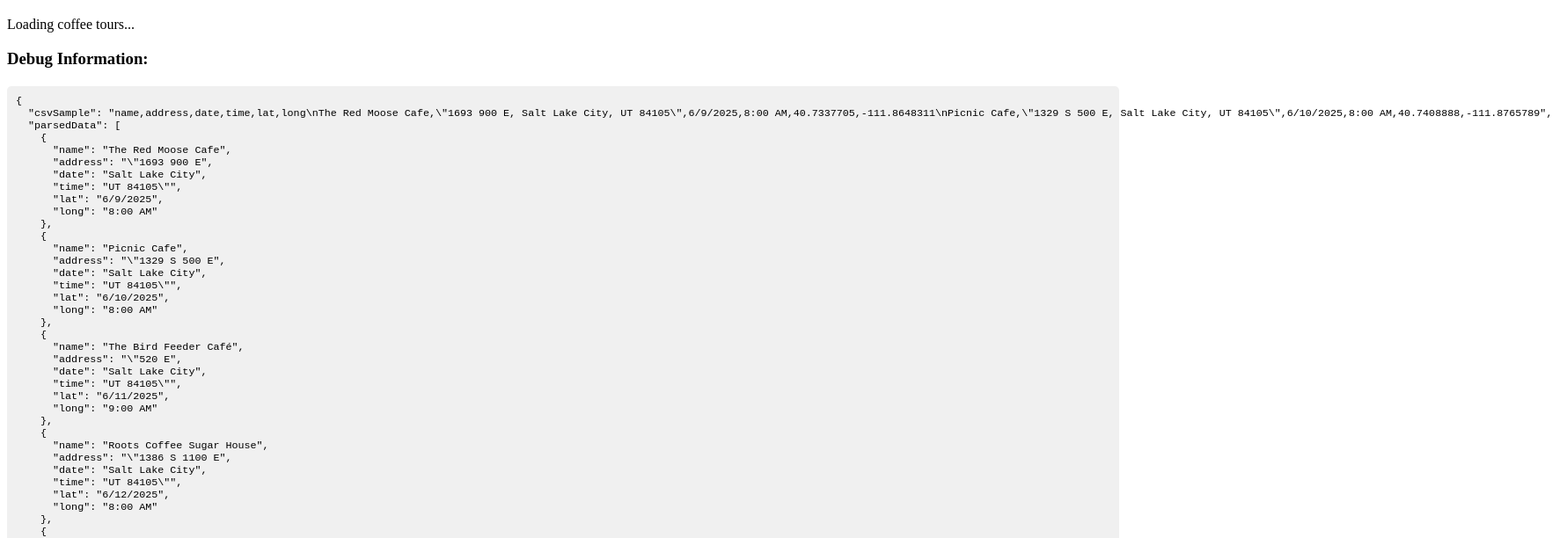
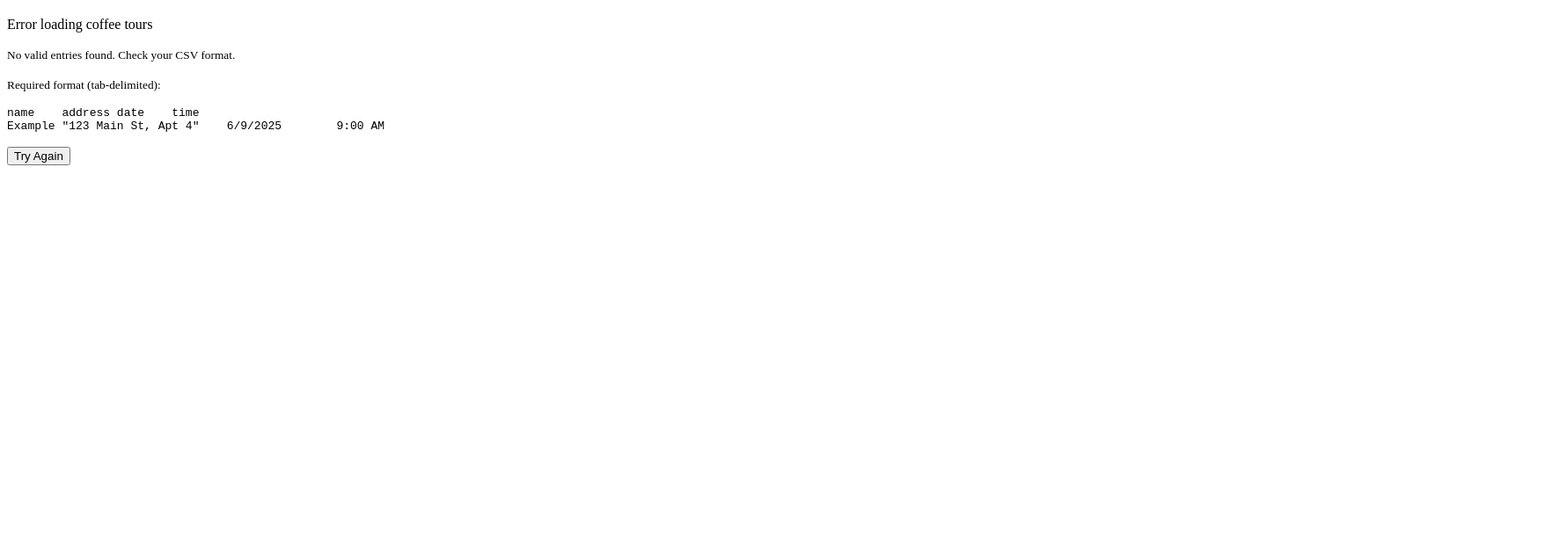
Before and after one commit to dciarl90/dciarl90.github.io, a plain HTML site: page coffee.html in a window 1280 px wide. Shown: the part 61-673 px from the top of the page at 88% size, 1764 px wide, since content can reach past the window. Drawn offline with Linux system fonts and the light colour scheme.

Commit message:
Update coffee.html

```diff
--- a/coffee.html
+++ b/coffee.html
@@ -3,16 +3,7 @@
 <head>
     <title>Sunday Morning Coffee Tour</title>
     <style>
-        /* [Keep all previous styles] */
-        .debug-info {
-            font-family: monospace;
-            white-space: pre;
-            background: #f0f0f0;
-            padding: 10px;
-            margin-top: 20px;
-            border-radius: 5px;
-            font-size: 0.9em;
-        }
+        /* [Keep all your existing styles] */
     </style>
 </head>
 <body>
@@ -20,100 +11,97 @@
     <div id="coffee-tours-container">
         <div class="loading">Loading coffee tours...</div>
     </div>
-    <div id="debug-container" style="display:none;"></div>
 
     <script>
-        // Debug function to show raw data
-        function showDebugInfo(data) {
-            const debugDiv = document.getElementById('debug-container');
-            debugDiv.style.display = 'block';
-            debugDiv.innerHTML = '<h3>Debug Information:</h3><div class="debug-info">' +
-                                JSON.stringify(data, null, 2) + '</div>';
-        }
+        // Robust CSV parser that handles commas in fields (tab-delimited)
+        function parseCSV(csvText) {
+            const lines = csvText.split('\n');
+            if (lines.length < 2) return []; // Need header + at least one row
 
-        // Enhanced date parser for M/D/YYYY format
-        function parseMDYDate(dateString) {
-            if (!dateString) return null;
+            // Get headers (first line)
+            const headers = lines[0].split('\t').map(h => h.trim().toLowerCase());
 
-            try {
-                const parts = dateString.split('/').map(part => parseInt(part, 10));
-                if (parts.length !== 3 || parts.some(isNaN)) return null;
-
-                // Note: Months are 0-based in JavaScript Date
-                const date = new Date(parts[2], parts[0] - 1, parts[1]);
-
-                // Validate the date actually matches the input (handles invalid dates like 2/30/2023)
-                if (date.getMonth() + 1 !== parts[0] || date.getDate() !== parts[1]) {
-                    return null;
-                }
-
-                return date;
-            } catch (e) {
-                return null;
-            }
-        }
-
-        // [Keep all other functions from previous version]
-        // Modify parseCSV to be more lenient:
-        function parseCSV(csvText) {
-            // First normalize line endings and trim
-            csvText = csvText.replace(/\r\n?/g, '\n').trim();
-
-            const lines = csvText.split('\n');
-            if (lines.length < 2) return []; // Need at least header + one row
-
-            // Try both tab and comma delimiters
-            let delimiter = '\t';
-            if (lines[0].indexOf('\t') === -1 && lines[0].indexOf(',') !== -1) {
-                delimiter = ',';
-            }
-
-            const headers = lines[0].split(delimiter).map(h => h.trim().toLowerCase());
             const result = [];
-
             for (let i = 1; i < lines.length; i++) {
                 const line = lines[i].trim();
                 if (!line) continue;
 
-                const obj = {};
-                const currentline = line.split(delimiter);
+                // Special parsing to handle commas in fields
+                const fields = [];
+                let currentField = '';
+                let inQuotes = false;
 
-                for (let j = 0; j < headers.length; j++) {
-                    if (j < currentline.length) {
-                        obj[headers[j]] = currentline[j] ? currentline[j].trim() : '';
+                for (let char of line) {
+                    if (char === '"') {
+                        inQuotes = !inQuotes;
+                    } else if (char === '\t' && !inQuotes) {
+                        fields.push(currentField.trim());
+                        currentField = '';
+                    } else {
+                        currentField += char;
                     }
                 }
+                fields.push(currentField.trim()); // Add last field
 
-                // Only require name and date fields
+                // Map fields to headers
+                const obj = {};
+                headers.forEach((header, index) => {
+                    if (index < fields.length) {
+                        obj[header] = fields[index].replace(/^"|"$/g, ''); // Remove surrounding quotes
+                    }
+                });
+
                 if (obj.name && obj.date) {
                     result.push(obj);
                 }
             }
-
             return result;
         }
+
+        // [Keep all your other functions: parseMDYDate, formatDisplayDate, isPastDate]
 
         async function loadCoffeeShops() {
             try {
                 const response = await fetch('coffee_tours.csv');
-                if (!response.ok) throw new Error('CSV file not found (404)');
+                if (!response.ok) throw new Error('CSV file not found');
 
                 const csvText = await response.text();
                 const coffeeShops = parseCSV(csvText);
 
-                // Debug: Show what was parsed
-                showDebugInfo({
-                    csvSample: csvText.split('\n').slice(0, 3).join('\n'),
-                    parsedData: coffeeShops,
-                    firstDate: coffeeShops[0]?.date,
-                    firstDateParsed: parseMDYDate(coffeeShops[0]?.date)
+                if (coffeeShops.length === 0) {
+                    throw new Error('No valid entries found. Check your CSV format.');
+                }
+
+                // Debug: Log first entry to console
+                console.log('First parsed entry:', coffeeShops[0]);
+
+                // Sort by date
+                coffeeShops.sort((a, b) => {
+                    const dateA = parseMDYDate(a.date) || new Date(8640000000000000);
+                    const dateB = parseMDYDate(b.date) || new Date(8640000000000000);
+                    return dateA - dateB;
                 });
 
-                if (coffeeShops.length === 0) {
-                    throw new Error('Found 0 valid entries. Check CSV format.');
-                }
+                // Display coffee shops
+                const container = document.getElementById('coffee-tours-container');
+                container.innerHTML = '';
 
-                // [Rest of your existing sorting and display code]
+                coffeeShops.forEach(shop => {
+                    const shopElement = document.createElement('div');
+                    const isPast = isPastDate(shop.date);
+                    shopElement.className = `coffee-shop ${isPast ? 'past' : ''}`;
+
+                    shopElement.innerHTML = `
+                        <div class="name">${shop.name || 'Unnamed Coffee Shop'}</div>
+                        <div class="date-time">
+                            <span class="date">${formatDisplayDate(shop.date)}</span>
+                            <span class="time">${shop.time || ''}</span>
+                        </div>
+                        ${shop.address ? `<div class="address">${shop.address}</div>` : ''}
+                    `;
+
+                    container.appendChild(shopElement);
+                });
 
             } catch (error) {
                 console.error('Error:', error);
@@ -121,11 +109,9 @@
                     `<div class="error">
                         <p>Error loading coffee tours</p>
                         <p><small>${error.message}</small></p>
-                        <p><small>Required CSV format:</small></p>
-                        <div class="debug-info">
-name\taddress\tdate\ttime
-Example Coffee\t123 Main St\t6/9/2025\t9:00 AM
-                        </div>
+                        <p><small>Required format (tab-delimited):</small></p>
+                        <pre>name\taddress\tdate\ttime
+Example\t"123 Main St, Apt 4"\t6/9/2025\t9:00 AM</pre>
                         <p><button onclick="location.reload()">Try Again</button></p>
                     </div>`;
             }
```
